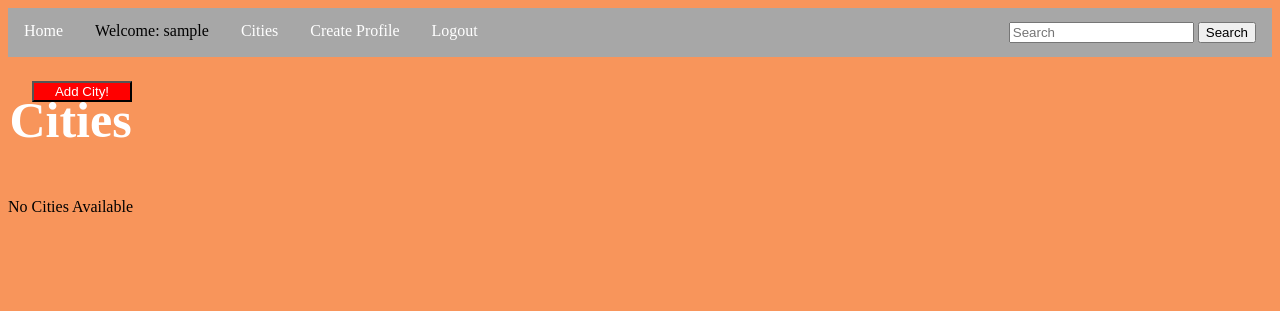
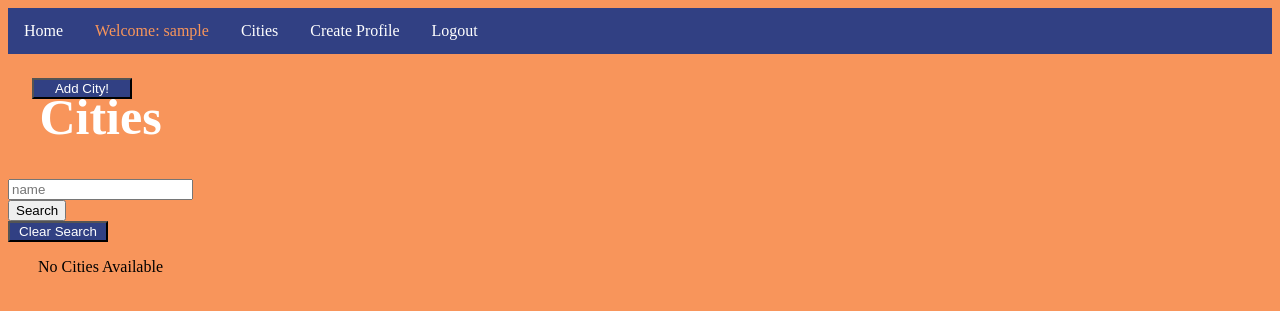
Before and after one commit to michaelbryanstark/Project-Wayfarer, a Django app: page /cities/ in a window 1280 px wide. Shown: the top 311 px of the page. Run offline with Django 3.2, Linux system fonts and the light colour scheme; the visitor is signed in with stand-in values (Sample User, id 1); data that the repository does not hold is empty.

Commit message:
styling changes, search bar works

```diff
--- a/main_app/models.py
+++ b/main_app/models.py
@@ -8,6 +8,7 @@
   image = models.CharField(max_length=500, null=True)
   current_city=models.CharField(max_length=100, null=True)
   date_joined=models.DateField(auto_now=True)
+  user = models.OneToOneField(User, on_delete=models.CASCADE)
 
   def __str__(self):
     return str(self.name)
@@ -19,6 +20,9 @@
 
   def __str__(self):
     return self.name
+
+  class Meta:
+        ordering = ['name']
 
 
 class Post(models.Model):
--- a/main_app/static/styles/main.css
+++ b/main_app/static/styles/main.css
@@ -3,7 +3,7 @@
     margin: 0;
     padding: 0;
     overflow: hidden;
-    background-color: rgb(167, 167, 167);
+    background-color: rgb(49, 64, 131);
   }
 
   li {
@@ -23,7 +23,7 @@
   }
 
   .nav-welcome {
-      color: rgb(0, 0, 0);
+      color: #F8955B;
       display: flex;
       align-items: center;
       padding: 14px 16px;
@@ -137,7 +137,7 @@
    position: fixed;
    margin-top: 24px;
    margin-left: 24px;
-   background-color: red;
+   background-color: rgb(49, 64, 131);
    color: white;
 }
 .add-city-button button:hover{
@@ -165,7 +165,7 @@
     color: blue;
 }
 .is-dark button{
-    background-color: red;
+    background-color: rgb(49, 64, 131);
     color: white;
     padding: 10px;
     margin-top: 24px;
@@ -174,3 +174,14 @@
     background-color:black;
     color: white;
 }
+
+.search-button button{
+    width: 100px;
+    background-color: rgb(49, 64, 131);
+    color: white;
+}
+
+.search-button button:hover{
+    background-color: black;
+    color: white;
+}
--- a/main_app/templates/base.html
+++ b/main_app/templates/base.html
@@ -42,10 +42,7 @@
             <a class="nav-link" href="{% url 'signup' %}">Sign Up</a>
           </li>
           {% endif %}
-          <form class="search-bar">
-            <input class="form-control mr-sm-2" type="search" placeholder="Search" aria-label="Search">
-            <button class="btn btn-outline-success my-2 my-sm-0" type="submit">Search</button>
-          </form>
+
       </ul>
 
     </div>
--- a/main_app/templates/city_list.html
+++ b/main_app/templates/city_list.html
@@ -9,6 +9,19 @@
 <div class="gallery-forum">
   <div class="gallery-cities">
   <h1 class="title pt-5">Cities</h1>
+  <form class="mb-5" method="get">
+    <div class="field has-addons">
+      <div class="control">
+        <input class="input" type="text" name="name" placeholder="name" />
+      </div>
+      <div class="control">
+        <input class="button" type="submit" value="Search" />
+      </div>
+    </div>
+    <div class='search-button'>
+    <a class="city-search-button" href="{% url 'city_list' %}"><button>Clear Search</button></a>
+  </div>
+  </form>
   {% for city in cities %}
   <a href="{% url 'city_detail' city.pk %}">
     <div class="card">
--- a/main_app/views.py
+++ b/main_app/views.py
@@ -72,8 +72,13 @@
 
     def get_context_data(self, **kwargs):
         context = super().get_context_data(**kwargs)
-        context["cities"] = City.objects.all()
-        context["posts"] = Post.objects.all()
+        name = self.request.GET.get("name")
+        if name != None:
+            context["cities"] = City.objects.filter(name__icontains=name)
+            context["header"] = f"Searching for {name}"
+        else:
+            context["cities"] = City.objects.filter()
+            context["header"] = "City"
         return context
 
 class PostDetail(DetailView):
@@ -88,6 +93,18 @@
 class CityDetail(DetailView):
     model = City
     template_name = "city_detail.html"
+
+    def get_context_data(self, **kwargs):
+        context = super().get_context_data(**kwargs)
+        name = self.request.GET.get("name")
+        if name != None:
+            context["cities"] = City.objects.filter(name__icontains=name)
+            context["header"] = f"Searching for {name}"
+        else:
+            context["cities"] = City.objects.filter()
+            context["header"] = "City"
+        return context
+
 
 class PostCreate(CreateView):
     model = Post
```
Also changed, not shown: main_app/templates/post_detail.html (+5 -5 lines).
